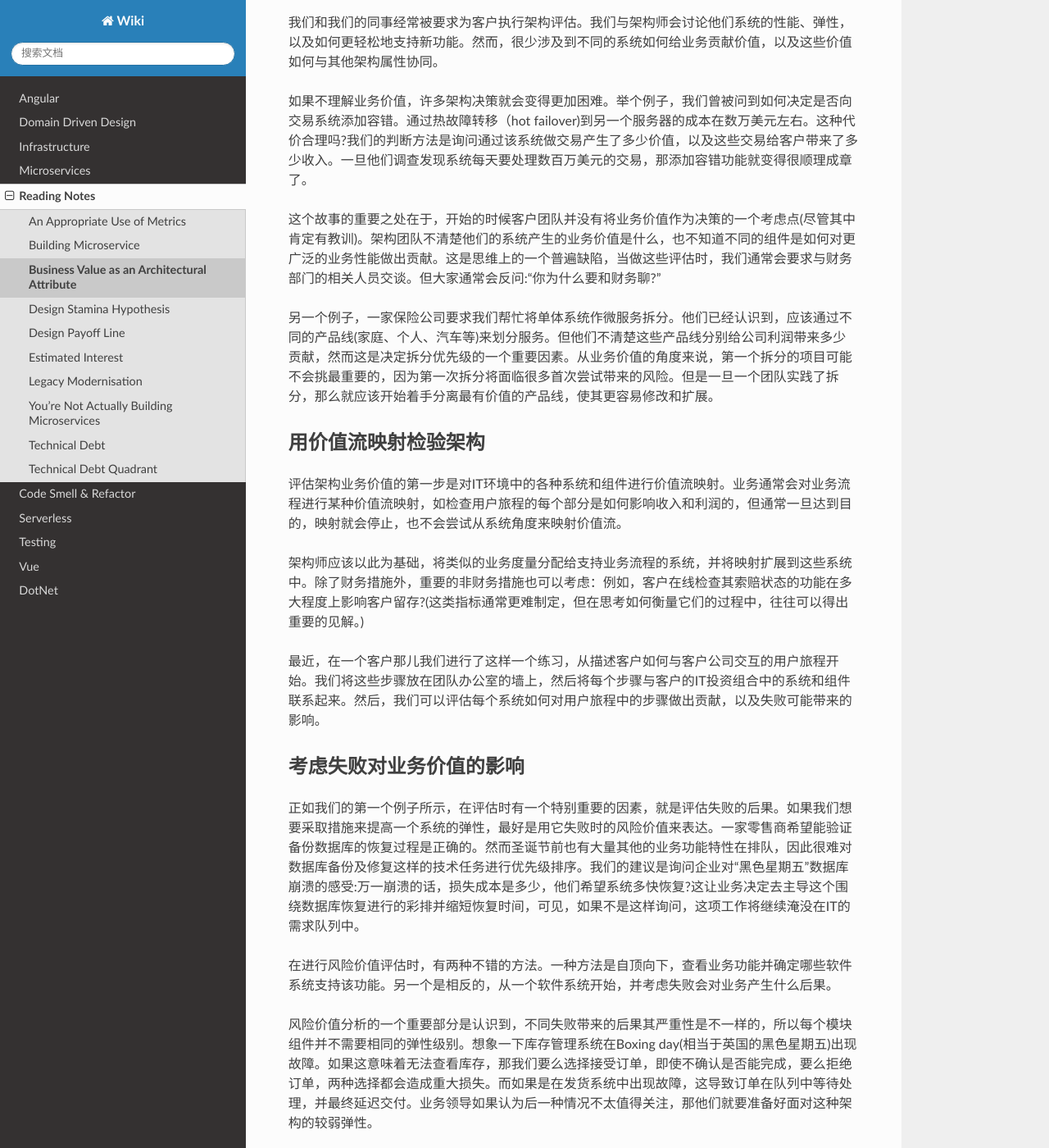
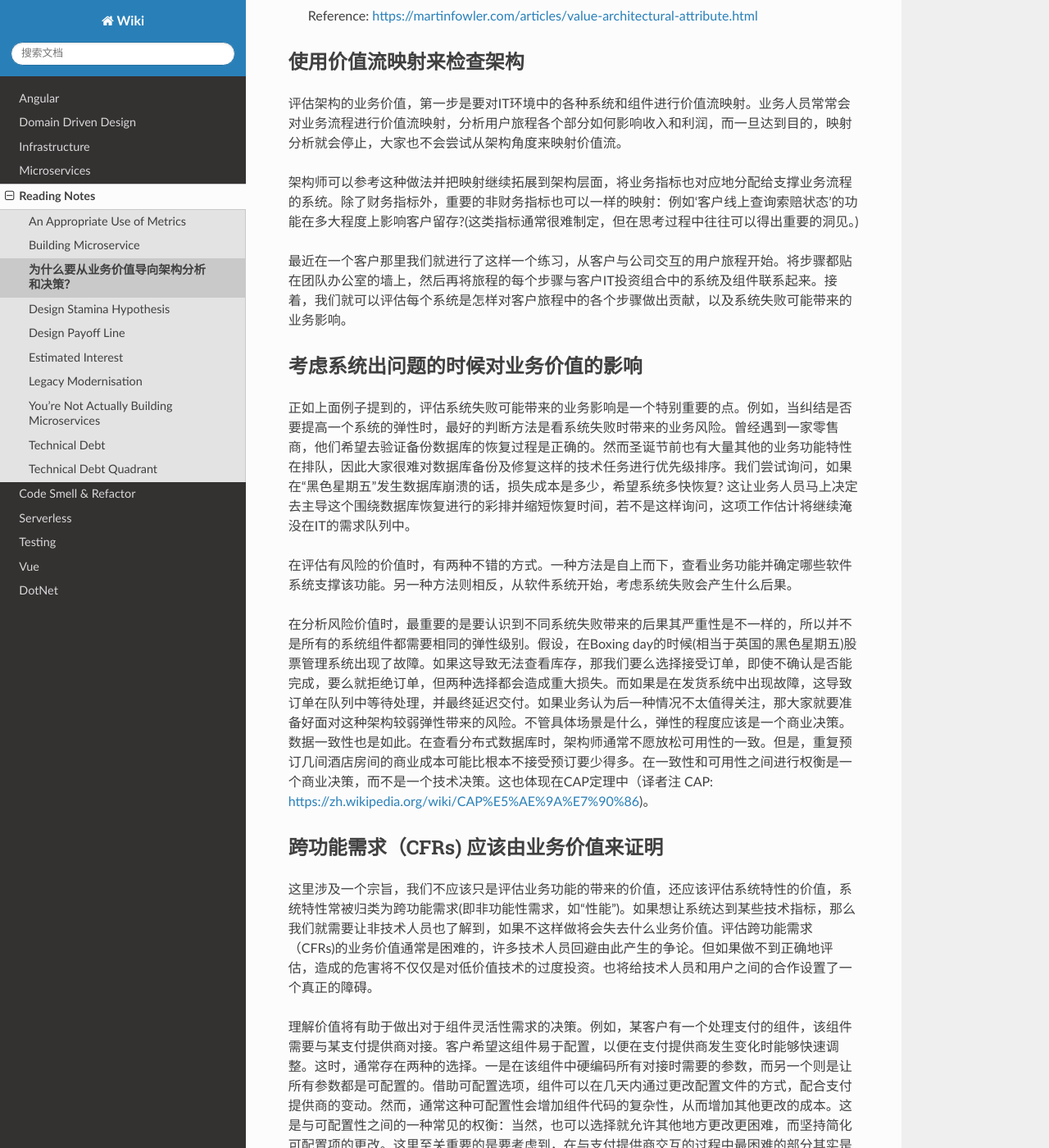
Before and after one commit to abigail830/Sphinx_wiki, a Sphinx documentation site: the page built from source/Reading/Business-Value-as-an-Architectural-Attribute.rst, in a window 1280 px wide and 1400 px high, scrolled down 256 px. Shown: the whole window at 82% size. Built offline with Sphinx 7.4.7 and the Read the Docs theme 2.0.0, drawn with Linux system fonts in a browser that asks for light colours; some of the changed text lies outside the part shown.

Commit message:
Update Business-Value-as-an-Architectural-Attribute.rst

```diff
--- a/source/Reading/Business-Value-as-an-Architectural-Attribute.rst
+++ b/source/Reading/Business-Value-as-an-Architectural-Attribute.rst
@@ -1,52 +1,63 @@
-Business Value as an Architectural Attribute
-=============================================================
+为什么要从业务价值导向架构分析和决策？
+===================================
+
+  Business Value as an Architectural Attribute
+
+  为什么要从业务价值角度考虑架构？
+
+  Reference: https://martinfowler.com/articles/value-architectural-attribute.html
+
+
+使用价值流映射来检查架构
+--------------------------------
+
+评估架构的业务价值，第一步是要对IT环境中的各种系统和组件进行价值流映射。业务人员常常会对业务流程进行价值流映射，分析用户旅程各个部分如何影响收入和利润，而一旦达到目的，映射分析就会停止，大家也不会尝试从架构角度来映射价值流。
+
+架构师可以参考这种做法并把映射继续拓展到架构层面，将业务指标也对应地分配给支撑业务流程的系统。除了财务指标外，重要的非财务指标也可以一样的映射：例如‘客户线上查询索赔状态’的功能在多大程度上影响客户留存?(这类指标通常很难制定，但在思考过程中往往可以得出重要的洞见。)
+
+最近在一个客户那里我们就进行了这样一个练习，从客户与公司交互的用户旅程开始。将步骤都贴在团队办公室的墙上，然后再将旅程的每个步骤与客户IT投资组合中的系统及组件联系起来。接着，我们就可以评估每个系统是怎样对客户旅程中的各个步骤做出贡献，以及系统失败可能带来的业务影响。
+
+
+考虑系统出问题的时候对业务价值的影响
+------------------------------------
+
+正如上面例子提到的，评估系统失败可能带来的业务影响是一个特别重要的点。例如，当纠结是否要提高一个系统的弹性时，最好的判断方法是看系统失败时带来的业务风险。曾经遇到一家零售商，他们希望去验证备份数据库的恢复过程是正确的。然而圣诞节前也有大量其他的业务功能特性在排队，因此大家很难对数据库备份及修复这样的技术任务进行优先级排序。我们尝试询问，如果在“黑色星期五”发生数据库崩溃的话，损失成本是多少，希望系统多快恢复? 这让业务人员马上决定去主导这个围绕数据库恢复进行的彩排并缩短恢复时间，若不是这样询问，这项工作估计将继续淹没在IT的需求队列中。
+
+在评估有风险的价值时，有两种不错的方式。一种方法是自上而下，查看业务功能并确定哪些软件系统支撑该功能。另一种方法则相反，从软件系统开始，考虑系统失败会产生什么后果。
+
+在分析风险价值时，最重要的是要认识到不同系统失败带来的后果其严重性是不一样的，所以并不是所有的系统组件都需要相同的弹性级别。假设，在Boxing day的时候(相当于英国的黑色星期五)股票管理系统出现了故障。如果这导致无法查看库存，那我们要么选择接受订单，即使不确认是否能完成，要么就拒绝订单，但两种选择都会造成重大损失。而如果是在发货系统中出现故障，这导致订单在队列中等待处理，并最终延迟交付。如果业务认为后一种情况不太值得关注，那大家就要准备好面对这种架构较弱弹性带来的风险。不管具体场景是什么，弹性的程度应该是一个商业决策。数据一致性也是如此。在查看分布式数据库时，架构师通常不愿放松可用性的一致。但是，重复预订几间酒店房间的商业成本可能比根本不接受预订要少得多。在一致性和可用性之间进行权衡是一个商业决策，而不是一个技术决策。这也体现在CAP定理中（译者注 CAP: https://zh.wikipedia.org/wiki/CAP%E5%AE%9A%E7%90%86)。
+
+
+跨功能需求（CFRs) 应该由业务价值来证明
+---------------------------------------
+
+这里涉及一个宗旨，我们不应该只是评估业务功能的带来的价值，还应该评估系统特性的价值，系统特性常被归类为跨功能需求(即非功能性需求，如“性能”)。如果想让系统达到某些技术指标，那么我们就需要让非技术人员也了解到，如果不这样做将会失去什么业务价值。评估跨功能需求（CFRs)的业务价值通常是困难的，许多技术人员回避由此产生的争论。但如果做不到正确地评估，造成的危害将不仅仅是对低价值技术的过度投资。也将给技术人员和用户之间的合作设置了一个真正的障碍。
+
+理解价值将有助于做出对于组件灵活性需求的决策。例如，某客户有一个处理支付的组件，该组件需要与某支付提供商对接。客户希望这组件易于配置，以便在支付提供商发生变化时能够快速调整。这时，通常存在两种的选择。一是在该组件中硬编码所有对接时需要的参数，而另一个则是让所有参数都是可配置的。借助可配置选项，组件可以在几天内通过更改配置文件的方式，配合支付提供商的变动。然而，通常这种可配置性会增加组件代码的复杂性，从而增加其他更改的成本。这是与可配置性之间的一种常见的权衡：当然，也可以选择就允许其他地方更改更困难，而坚持简化可配置项的更改。这里至关重要的是要考虑到，在与支付提供商交互的过程中最困难的部分其实是什么？如果难点在于协商一份新的法律合同，这通常需要一年多的时间。那上面简化配置支付提供者信息就是不值得的，因为即使修改一个不可配置的组件更花时间，但仍然比法律协商要快得多。
+
+
+业务价值意味着跨功能需求（CFRs)因组件而异
+----------------------------------------
+
+上述两个例子都说明，对弹性和灵活性等问题采用“一刀切”的方法毫无用处，更是一种浪费。几年前，我们曾与一家机构合作，该机构决定实施“5个9”的可用性要求，令人惊讶的是，他们甚至将这一规定应用于一个仅供内部员工使用的订餐系统。在不同层次的服务上与业务达成一致是非常有用的，例如，服务的损失是否会立即影响客户体验或收入，或者我们是否能够承受在数据库恢复时服务中断几个小时?
+
+通过了解系统如何支持业务价值，可以强调的另一个问题是，单个组件必须支持多个不同的价值流和可靠性级别。这在支持多个不同业务流程的单体中很常见，这可能是将事情分解的一个重要动机，例如，允许我们仅在根据相应的业务价值为高可用性支付溢价
+
+
+
+
+-----------------------------------------
+
 
 业务价值即架构属性
 ----------------------
 
-  Reference: https://martinfowler.com/articles/value-architectural-attribute.html
-
-我们和我们的同事经常被要求为客户执行架构评估。我们与架构师会讨论他们系统的性能、弹性，以及如何更轻松地支持新功能。然而，很少涉及到不同的系统如何给业务贡献价值，以及这些价值如何与其他架构属性协同。
-
-如果不理解业务价值，许多架构决策就会变得更加困难。举个例子，我们曾被问到如何决定是否向交易系统添加容错。通过热故障转移（hot failover)到另一个服务器的成本在数万美元左右。这种代价合理吗?我们的判断方法是询问通过该系统做交易产生了多少价值，以及这些交易给客户带来了多少收入。一旦他们调查发现系统每天要处理数百万美元的交易，那添加容错功能就变得很顺理成章了。
-
-这个故事的重要之处在于，开始的时候客户团队并没有将业务价值作为决策的一个考虑点(尽管其中肯定有教训)。架构团队不清楚他们的系统产生的业务价值是什么，也不知道不同的组件是如何对更广泛的业务性能做出贡献。这是思维上的一个普遍缺陷，当做这些评估时，我们通常会要求与财务部门的相关人员交谈。但大家通常会反问:“你为什么要和财务聊?”
-
-另一个例子，一家保险公司要求我们帮忙将单体系统作微服务拆分。他们已经认识到，应该通过不同的产品线(家庭、个人、汽车等)来划分服务。但他们不清楚这些产品线分别给公司利润带来多少贡献，然而这是决定拆分优先级的一个重要因素。从业务价值的角度来说，第一个拆分的项目可能不会挑最重要的，因为第一次拆分将面临很多首次尝试带来的风险。但是一旦一个团队实践了拆分，那么就应该开始着手分离最有价值的产品线，使其更容易修改和扩展。
 
 
-用价值流映射检验架构
----------------------
+我和同事们经常要为客户做架构评估。我们会和架构师一起讨论系统的性能、弹性，以及如何更轻松地支持新功能。然而，很少涉及到不同的系统如何给业务贡献价值，以及业务价值怎样与其他架构属性协同。
 
-评估架构业务价值的第一步是对IT环境中的各种系统和组件进行价值流映射。业务通常会对业务流程进行某种价值流映射，如检查用户旅程的每个部分是如何影响收入和利润的，但通常一旦达到目的，映射就会停止，也不会尝试从系统角度来映射价值流。
+如果不理解业务价值，许多架构决策就会变得更加困难。举个例子，我们曾被问到如何决定是否向交易系统添加容错。通过热故障转移（hot failover)到另一个服务器的成本通常在数万美元。这代价合理吗?我们的判断方法是询问通过该系统做交易产生了多少价值，以及这些交易给客户带来了多少收入。一旦他们调查发现系统每天要处理数百万美元的交易，那添加容错功能就变得很顺理成章了。
 
-架构师应该以此为基础，将类似的业务度量分配给支持业务流程的系统，并将映射扩展到这些系统中。除了财务措施外，重要的非财务措施也可以考虑：例如，客户在线检查其索赔状态的功能在多大程度上影响客户留存?(这类指标通常更难制定，但在思考如何衡量它们的过程中，往往可以得出重要的见解。)
+这个故事的重要之处在于，开始的时候客户团队并没有将业务价值作为决策的一个考虑点(相信他们为此曾趟了不少坑)。架构团队不清楚他们的系统产生的业务价值是什么，也不知道不同的组件是如何对更广泛的业务性能做出贡献。这是思维上的一个普遍缺陷，当做这些评估时，我们常会要求与财务部门的相关人员交谈。但大家往往会反问:“你为什么要和财务聊?”
 
-最近，在一个客户那儿我们进行了这样一个练习，从描述客户如何与客户公司交互的用户旅程开始。我们将这些步骤放在团队办公室的墙上，然后将每个步骤与客户的IT投资组合中的系统和组件联系起来。然后，我们可以评估每个系统如何对用户旅程中的步骤做出贡献，以及失败可能带来的影响。
-
-考虑失败对业务价值的影响
-----------------------------
-
-正如我们的第一个例子所示，在评估时有一个特别重要的因素，就是评估失败的后果。如果我们想要采取措施来提高一个系统的弹性，最好是用它失败时的风险价值来表达。一家零售商希望能验证备份数据库的恢复过程是正确的。然而圣诞节前也有大量其他的业务功能特性在排队，因此很难对数据库备份及修复这样的技术任务进行优先级排序。我们的建议是询问企业对“黑色星期五”数据库崩溃的感受:万一崩溃的话，损失成本是多少，他们希望系统多快恢复?这让业务决定去主导这个围绕数据库恢复进行的彩排并缩短恢复时间，可见，如果不是这样询问，这项工作将继续淹没在IT的需求队列中。
-
-在进行风险价值评估时，有两种不错的方法。一种方法是自顶向下，查看业务功能并确定哪些软件系统支持该功能。另一个是相反的，从一个软件系统开始，并考虑失败会对业务产生什么后果。
-
-风险价值分析的一个重要部分是认识到，不同失败带来的后果其严重性是不一样的，所以每个模块组件并不需要相同的弹性级别。想象一下库存管理系统在Boxing day(相当于英国的黑色星期五)出现故障。如果这意味着无法查看库存，那我们要么选择接受订单，即使不确认是否能完成，要么拒绝订单，两种选择都会造成重大损失。而如果是在发货系统中出现故障，这导致订单在队列中等待处理，并最终延迟交付。业务领导如果认为后一种情况不太值得关注，那他们就要准备好面对这种架构的较弱弹性。
-
-不管具体场景是什么，弹性的程度应该是一个商业决策。数据一致性也是如此。在查看分布式数据库时，架构师通常不愿放松可用性的一致。但是，重复预订几间酒店房间的商业成本可能比根本不接受预订要少得多。在一致性和可用性之间进行权衡是一个商业决策，而不是一个技术决策。
-
-
-跨功能需求（CFRs)应该由业务价值来证明
----------------------------------------
-
-这里涉及一个主题，我们不应该只是评估业务功能的价值，还应该评估系统特性的价值，这经常被归类为跨功能需求(即非功能性需求，如“性能”)。如果想让系统遵循一些技术标准，那么我们需要让非技术人员也能了解到，如果不这样做，将会失去什么业务价值。评估CFRs的业务价值通常是困难的，于是许多技术人员回避由此产生的争论。但如果做不到这一点，造成的危害将不仅仅是过度投资于低价值技术。它也给技术人员和他们的用户之间的合作设置了一个真正的障碍。
-
-理解价值应该有助于做出对于组件灵活性需求的决策。例如，某客户有一个处理支付的组件，该组件需要与某支付提供商对接。客户希望这组件易于配置，以便在支付提供商发生变化时能够快速调整。这时，通常存在两种的选择。一是在该组件中硬编码所有对接时需要的参数，而另一个选项使则是让所有参数都是可配置的。借助可配置选项，组件可以在几天内通过更改配置文件的方式，配合支付提供商的变动。然而，通常这种可配置性会增加组件代码的复杂性，从而增加其他更改的成本。这是与可配置性之间的一种常见的权衡：您也可以选择就让其他地方更改更困难，而坚持简化可配置位的更改。这里至关重要的一点是，在与支付提供商交互的过程中，其实最困难的部分是协商一份新的法律合同，这项工作通常需要一年多的时间。因此，在这里配置提供者信息是不值得的，因为即使修改一个不可配置的组件更花时间，但仍然比法律协商要快得多。
-
-
-业务价值意味着CFR因组件而异
----------------------------------
-
-上述两个例子都说明，对弹性和灵活性等问题采用“一刀切”的方法可能毫无用处，而且是浪费。几年前，我们曾与一家机构合作，该机构决定实施“5个9”的可用性要求，令人惊讶的是，他们甚至将这一规定应用于员工用来预订他们最喜欢的午餐零食的三明治订购系统。我们发现，在不同层次的服务上与业务达成一致是非常有用的，例如，服务的损失是否会立即影响客户体验或收入，或者我们是否能够承受在数据库恢复时服务中断几个小时?
-
-通过了解系统如何支持业务价值，可以强调的另一个问题是，单个组件必须支持多个不同的价值流和可靠性级别。这在支持多个不同业务流程的单体中很常见，这可能是将事情分解的一个重要动机，例如，允许我们仅在根据相应的业务价值为高可用性支付溢价
+另一个例子，一家保险公司要求我们帮忙将单体系统作微服务拆分。他们已经认识到，应该通过不同的产品线(家庭、个人、汽车等)来划分服务。但不清楚这些产品线分别给公司带来多少利润，然而这是决定拆分优先级的一个重要因素。从业务价值的角度来说，第一个拆分的项目通常不会挑最重要的，因为第一次拆分将面临很多首次尝试带来的风险。但是一旦一个团队实践了拆分，那么就应该开始着手分离最有价值的产品线，使其更容易修改和扩展。
```
